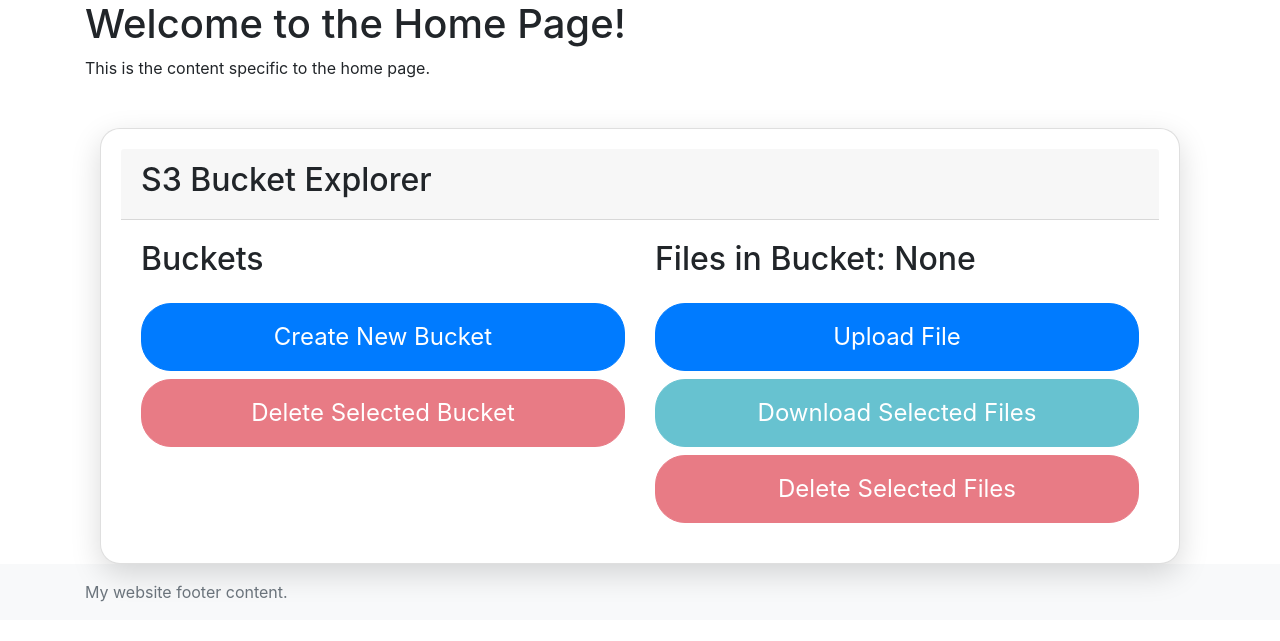
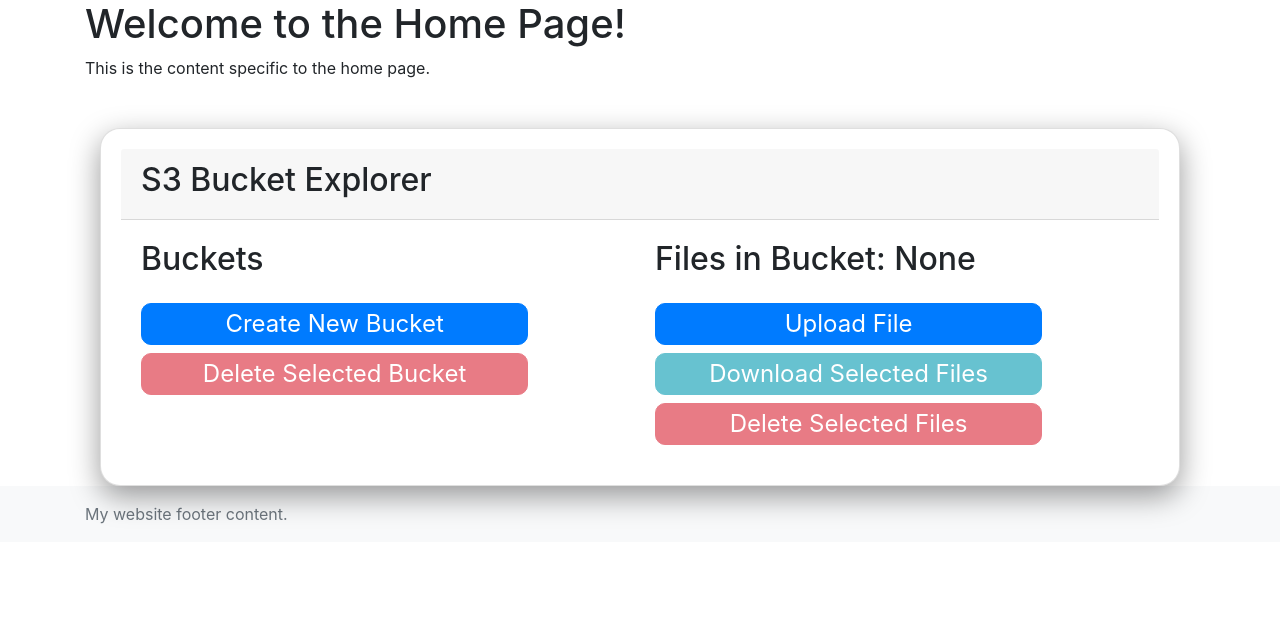
Before and after one commit to DavidRand75/sandrapg, a Flask app: page / in a window 1280 px wide. Shown: the part 56-697 px from the top of the page. Run offline with Flask 3, Linux system fonts and the light colour scheme; some libraries are stand-ins or nearby versions.

Commit message:
style the s3 widget

```diff
--- a/static/css/_s3_explorer.css
+++ b/static/css/_s3_explorer.css
@@ -6,15 +6,16 @@
 /* Custom card design with rounded corners and heavy shadow */
 .custom-card {
     border-radius: 20px; /* Rounded corners */
-    box-shadow: 0 10px 30px rgba(0, 0, 0, 0.15); /* Heavy shadow */
+    box-shadow: 0 10px 30px rgba(0, 0, 0, 0.4); /* Heavy shadow */
     padding: 20px;
 }
 
 /* Custom button design */
 .custom-btn {
     font-size: 1.5rem; /* Larger text */
-    border-radius: 30px; /* Rounded corners */
-    padding: 15px 20px;  /* Increase padding */
+    border-radius: 10px; /* Rounded corners */
+    padding: 2px 6px;  /* Increase padding */
+    width: 80%;
 }
 
 /* Extra margin for separation */
```
